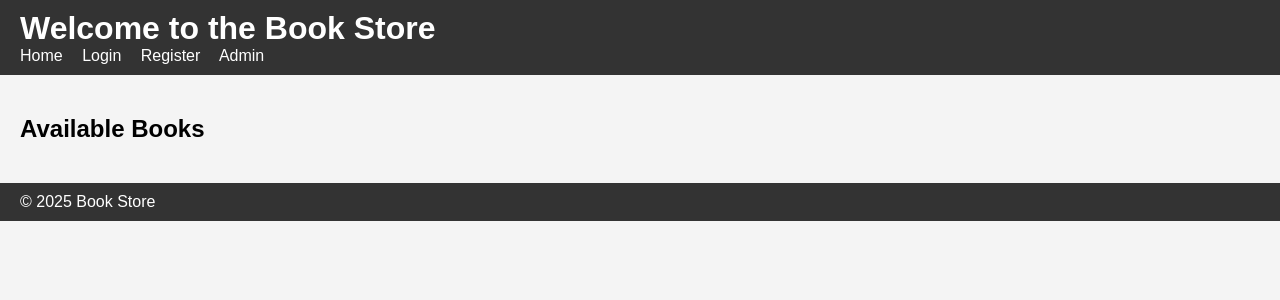
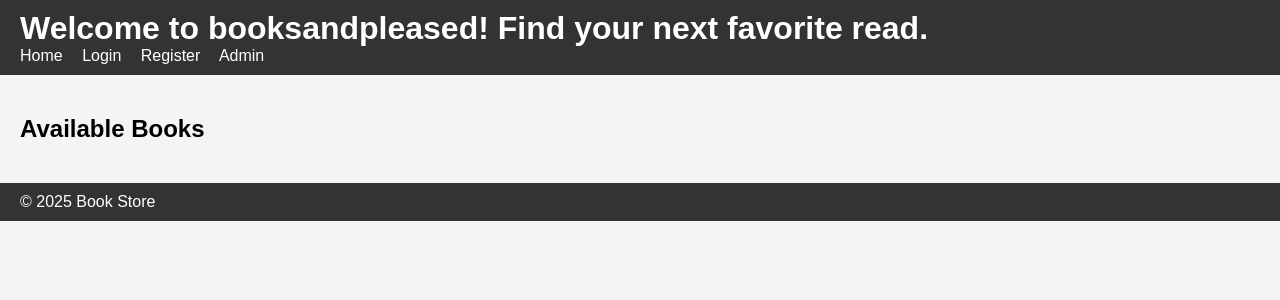
Before and after one commit to chudneyversal/book_system, a PHP site: page /index.php in a window 1280 px wide. Shown: the top 300 px of the page. Run offline with PHP 8.4, Linux system fonts and the light colour scheme; data that the repository does not hold is empty.

Commit message:
modifiied some files

```diff
--- a/index.php
+++ b/index.php
@@ -38,7 +38,7 @@ $books = $stmt->fetchAll(PDO::FETCH_ASSOC);
 </head>
 <body>
     <header>
-        <h1>Welcome to the Book Store</h1>
+        <h1>Welcome to booksandpleased! Find your next favorite read.</h1>
         <?php if ($username): ?>
             <p>Hello, <?php echo htmlspecialchars($username); ?>! You are logged in.</p>
         <?php endif; ?>
```
